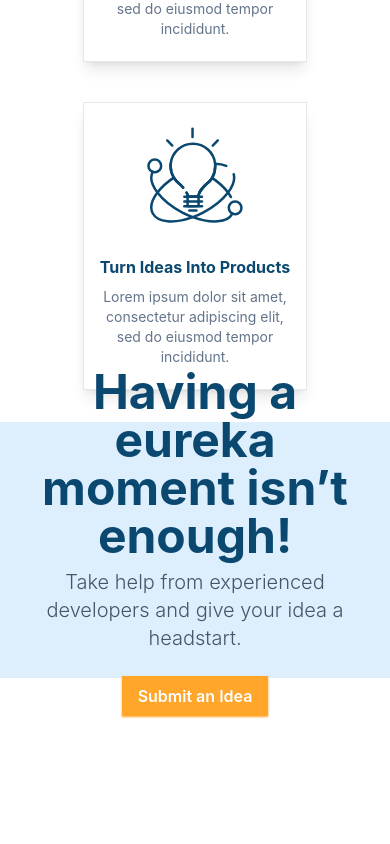
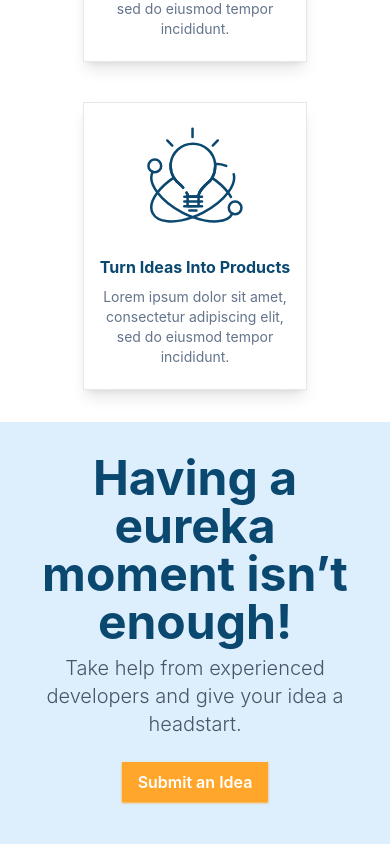
Before and after one commit to sakshamarora1/website, a Next.js app: page / in a window 390 px wide. Shown: the part 3488-4332 px from the top of the page. Before the commit the page ends 4252 px from the top, so only its background shows below. Built offline with nearby package versions, Linux system fonts and the light colour scheme.

Commit message:
Minor fix

```diff
--- a/components/submit_idea.js
+++ b/components/submit_idea.js
@@ -5,13 +5,13 @@ import Background from "./background";
 function SubmitIdea() {
     return (
         <div className="bg-[#DDEEFD] ">
-            <div className="flex justify-center max-h-64 lg:justify-between max-w-7xl items-center mx-auto">
+            <div className="flex justify-center lg:max-h-64 lg:justify-between max-w-7xl items-center mx-auto">
                 <div className="flex-col text-center lg:text-left items-center px-4 py-8 lg:px-8">
                     {/* Content */}
                     <h1 className="font-bold text-5xl text-[#0B4870]">
                         Having a eureka moment isn’t enough!
                     </h1>
-                    <p className=" font-light text-xl text-slate-600 my-2">
+                    <p className="font-light text-xl text-slate-600 my-2">
                         Take help from experienced developers and give your idea
                         a headstart.
                     </p>
```
